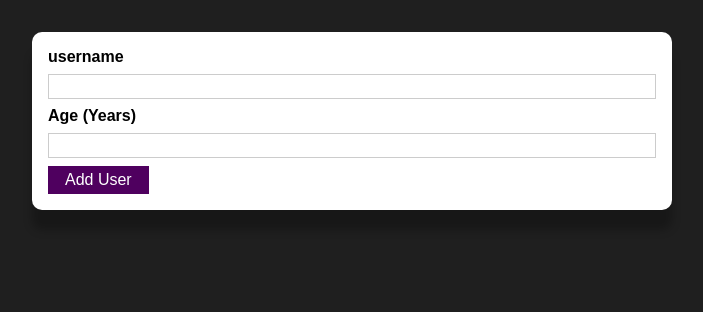
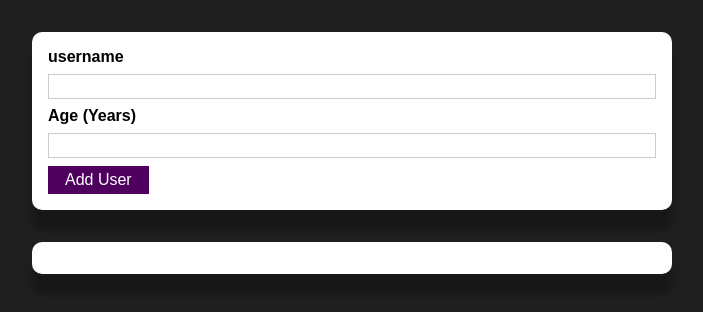
Before and after one commit to lineJeong/react-js-practice, a React (Create React App) app in the folder react-complete-guide/section8/: page / in a window 1280 px wide. Shown: the top 312 px of the page, without its empty margins (288-991 px from the left). Built offline with nearby package versions, Linux system fonts and the light colour scheme.

Commit message:
104. 사용자 목록 컴포넌트 추가하기

```diff
--- a/react-complete-guide/section8/src/App.js
+++ b/react-complete-guide/section8/src/App.js
@@ -1,9 +1,14 @@
+import { useState } from "react";
 import AddUser from "./components/Users/AddUser";
+import UsersList from "./components/Users/UsersList";
 
 function App() {
+  const [users, setUsers] = useState([]);
+
   return (
     <div>
       <AddUser />
+      <UsersList users={users} />
     </div>
   );
 }
--- /dev/null
+++ b/react-complete-guide/section8/src/components/Users/UsersList.js
@@ -0,0 +1,18 @@
+import styles from "./UsersList.module.css";
+import Card from "../UI/Card";
+
+function UsersList({ users }) {
+  return (
+    <Card className={styles.users}>
+      <ul>
+        {users.map((user) => (
+          <li>
+            {user.name} ({user.age})
+          </li>
+        ))}
+      </ul>
+    </Card>
+  );
+}
+
+export default UsersList;
--- /dev/null
+++ b/react-complete-guide/section8/src/components/Users/UsersList.module.css
@@ -0,0 +1,16 @@
+.users {
+  margin: 2rem auto;
+  width: 90%;
+  max-width: 40rem;
+}
+
+.users ul {
+  list-style: none;
+  padding: 1rem;
+}
+
+.users li {
+  border: 1px solid #ccc;
+  margin: 0.5rem 0;
+  padding: 0.5rem;
+}
```
